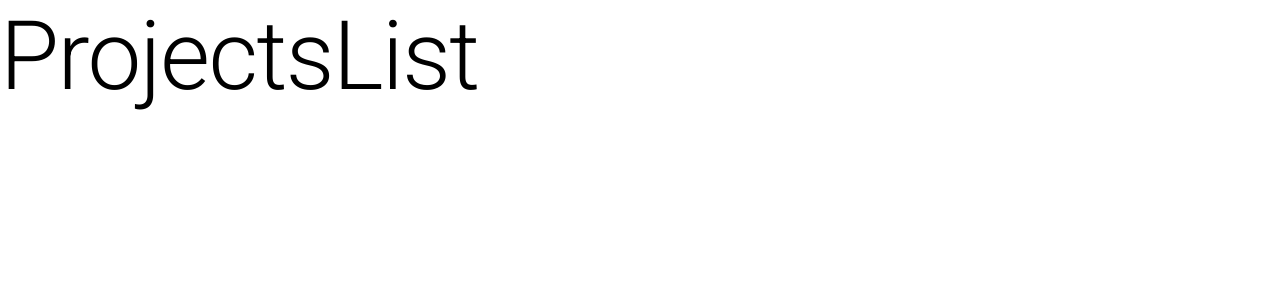
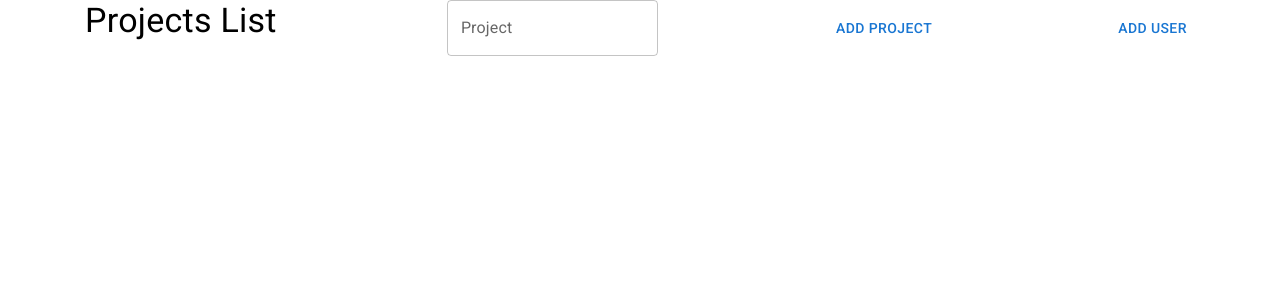
Before and after one commit to andreknob/ReactProjectsList, a React (Create React App) app: page / in a window 1280 px wide. Shown: the top 300 px of the page. Built offline with nearby package versions, Linux system fonts and the light colour scheme.

Commit message:
feat: added initial layout

```diff
--- a/src/index.tsx
+++ b/src/index.tsx
@@ -1,6 +1,7 @@
 import React from "react";
 import ReactDOM from "react-dom/client";
 import { Provider as ReduxProvider } from "react-redux";
+import { createTheme, ThemeProvider } from "@mui/material/styles";
 import App from "./App";
 import { store } from "./store";
 import "./index.css";
@@ -9,10 +10,16 @@ const root = ReactDOM.createRoot(
   document.getElementById("root") as HTMLElement
 );
 
+const theme = createTheme({
+  spacing: 4,
+});
+
 root.render(
   <React.StrictMode>
     <ReduxProvider store={store}>
-      <App />
+      <ThemeProvider theme={theme}>
+        <App />
+      </ThemeProvider>
     </ReduxProvider>
   </React.StrictMode>
 );
--- a/src/pages/ProjectsList/ProjectsList.tsx
+++ b/src/pages/ProjectsList/ProjectsList.tsx
@@ -1,10 +1,28 @@
-import Typography from "@mui/material/Typography";
+import { useState } from "react";
+import { Box, Button, TextField, Typography } from "@mui/material";
 
 const ProjectsList = () => {
+  const [searchTerm, setSearchTerm] = useState("");
+
+  const handleSearchTermChange = (
+    event: React.ChangeEvent<HTMLInputElement>
+  ) => {
+    setSearchTerm(event.target.value);
+  };
+
   return (
-    <Typography variant="h1" gutterBottom>
-      ProjectsList
-    </Typography>
+    <Box sx={{ display: "flex", justifyContent: "space-around" }}>
+      <Typography variant="h4" gutterBottom>
+        Projects List
+      </Typography>
+      <TextField
+        label="Project"
+        value={searchTerm}
+        onChange={handleSearchTermChange}
+      />
+      <Button>Add project</Button>
+      <Button>Add user</Button>
+    </Box>
   );
 };
 
```
